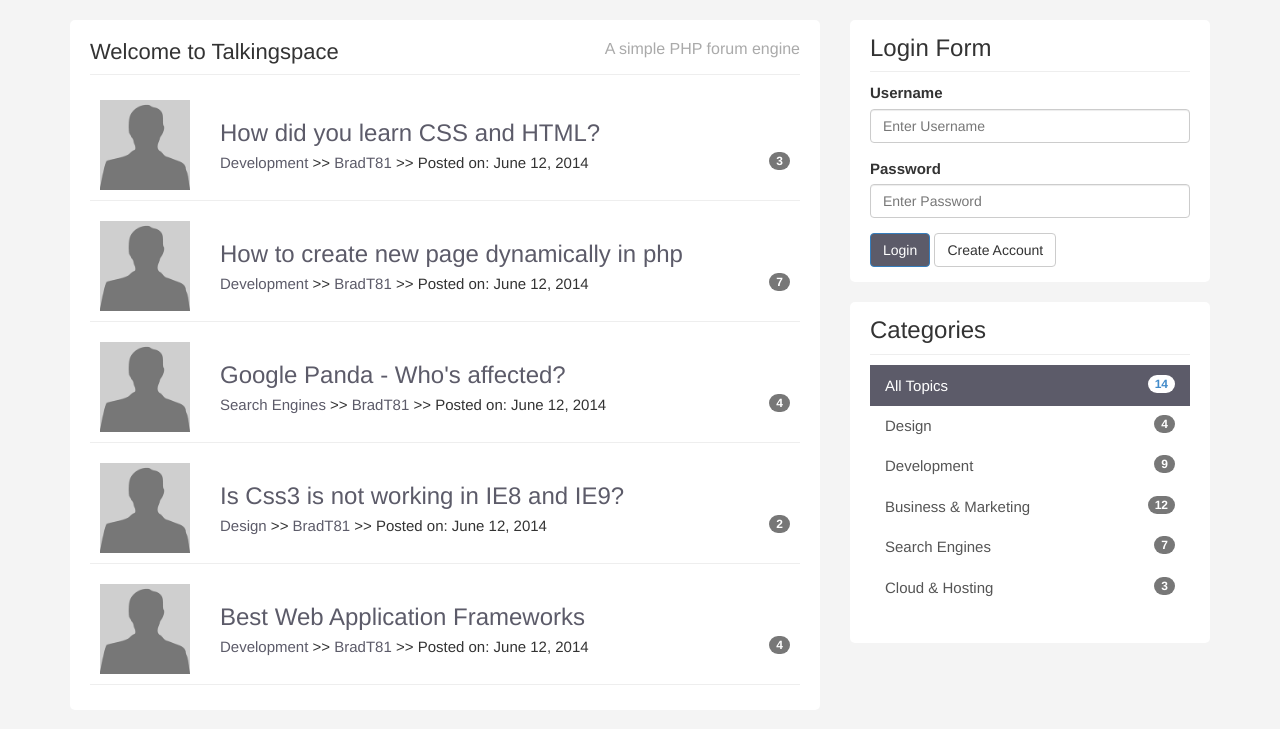
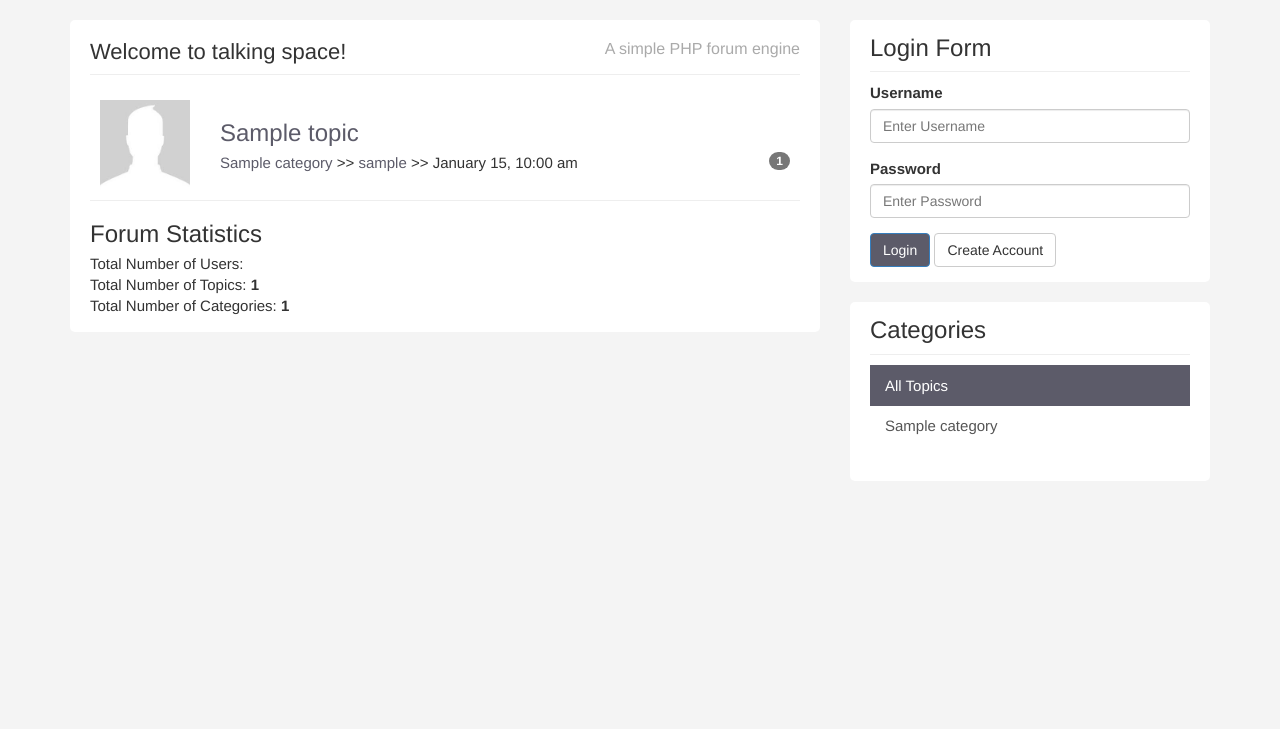
Before and after one commit to mindziukasss/talkingspace, a PHP site: page /topics.php?user=1 in a window 1280 px wide. Shown: the part 40-769 px from the top of the page. Run offline with PHP 8.4, Linux system fonts and the light colour scheme; tables that the repository leaves empty or names only in its code hold one stand-in row (values such as "Sample post"); some libraries are stand-ins or nearby versions.

Commit message:
Created topic category filters

```diff
--- a/helpers/db_helper.php
+++ b/helpers/db_helper.php
@@ -0,0 +1,20 @@
+<?php
+
+function replyCount($topic_id){
+  $db = new Database;
+  $db->query('SELECT * FROM replies WHERE topic_id = :topic_id');
+  $db->bind(':topic_id', $topic_id);
+
+  $rows = $db->resultset();
+
+  return $db->rowCount();
+}
+
+
+function getCategories(){
+  $db = new Database;
+  $db->query('SELECT * FROM categories');
+
+  $results = $db->resultset();
+  return $results;
+}
--- a/helpers/format_helper.php
+++ b/helpers/format_helper.php
@@ -12,3 +12,17 @@ function urlFormat($str){
   $str = urldecode($str);
   return $str;
 }
+
+function is_active($category){
+    if(isset($_GET['category'])){
+      if($_GET['category'] == $category){
+        return 'active';
+      } else {
+        return '';
+      }
+    } else {
+        if($category == null){
+          return 'active';
+        }
+    }
+}
--- a/index.php
+++ b/index.php
@@ -6,5 +6,8 @@ $topic = new Topic;
 
 $template = new Template('templates/frontpage.php');
 $template->topics = $topic->getAllTopics();
+$template->totalTopics = $topic->getTotalTopics();
+$template->totalCategories = $topic->getTotalCategories();
+
 
 echo $template;
--- a/libraries/Database.php
+++ b/libraries/Database.php
@@ -42,7 +42,7 @@ class Database {
           $type = PDO::PARAM_NULL;
           break;
         default :
-          $type = PDO::PARAMS_STR;
+          $type = PDO::PARAM_STR;
       }
     }
     $this->stmt->bindValue ( $param, $value, $type );
--- a/libraries/Topic.php
+++ b/libraries/Topic.php
@@ -1,5 +1,4 @@
 <?php
-
 class Topic{
 
   private $db;
@@ -9,6 +8,7 @@ class Topic{
     $this->db = new Database;
    }
 
+
     public function getAllTopics(){
     $this->db->query("SELECT topics.*, users.username, users.avatar, categories.name FROM topics
               INNER JOIN users
@@ -17,6 +17,102 @@ class Topic{
               ON topics.category_id = categories.id
               ORDER BY create_date DESC
               ");
+    $results = $this->db->resultset();
+
+    return $results;
+    }
+
+  public function getByCategory($category_id){
+    $this->db->query("SELECT topics.*, categories.*, users.username, users.avatar FROM topics
+            INNER JOIN categories
+            ON topics.category_id = categories.id
+            INNER JOIN users
+            ON topics.user_id=users.id
+            WHERE topics.category_id = :category_id
+    ");
+    $this->db->bind(':category_id', $category_id);
+
+
+    $results = $this->db->resultset();
+
+    return $results;
+  }
+
+
+  public function getByUser($user_id){
+    $this->db->query("SELECT topics.*, categories.*, users.username, users.avatar FROM topics
+            INNER JOIN categories
+            ON topics.category_id = categories.id
+            INNER JOIN users
+            ON topics.user_id=users.id
+            WHERE topics.user_id = :user_id
+    ");
+    $this->db->bind(':user_id', $user_id);
+
+
+    $results = $this->db->resultset();
+
+    return $results;
+  }
+
+
+  public function getTotalTopics(){
+    $this->db->query('SELECT * FROM topics');
+    $rows = $this->db->resultset();
+    return $this->db->rowCount();
+  }
+
+
+  public function getTotalCategories(){
+    $this->db->query('SELECT * FROM categories');
+    $rows = $this->db->resultset();
+    return $this->db->rowCount();
+  }
+
+
+  public function getCategory($category_id){
+    $this->db->query("SELECT * FROM categories WHERE id = :category_id
+    ");
+    $this->db->bind(':category_id', $category_id);
+
+
+    $row = $this->db->single();
+
+    return $row;
+  }
+
+
+  public function getTotalReplies($topic_id){
+    $this->db->query('SELECT * FROM replies WHERE topic_id = '.$topic_id);
+    $rows = $this->db->resultset();
+    return $this->db->rowCount();
+  }
+
+
+  public function getTopic($id){
+    $this->db->query("SELECT topics.*, users.username, users.name, users.avatar FROM topics
+            INNER JOIN users
+            ON topics.user_id = users.id
+            WHERE topics.id = :id
+    ");
+    $this->db->bind(':id', $id);
+
+
+    $row = $this->db->single();
+
+    return $row;
+  }
+
+
+  public function getReplies($topic_id){
+    $this->db->query("SELECT replies.*, users.* FROM replies
+            INNER JOIN users
+            ON replies.user_id = users.id
+            WHERE replies.topic_id = :topic_id
+            ORDER BY create_date ASC
+    ");
+    $this->db->bind(':topic_id', $topic_id);
+
 
     $results = $this->db->resultset();
 
--- a/templates/includes/footer.php
+++ b/templates/includes/footer.php
@@ -21,12 +21,10 @@
           <div class="block">
           <h3>Categories</h3>
           <div class="list-group">
-            <a href="#" class="list-group-item active">All Topics <span class="badge pull-right">14</span></a>
-            <a href="#" class="list-group-item">Design<span class="badge pull-right">4</span></a>
-            <a href="#" class="list-group-item">Development<span class="badge pull-right">9</span></a>
-            <a href="#" class="list-group-item">Business & Marketing <span class="badge pull-right">12</span></a>
-            <a href="#" class="list-group-item">Search Engines<span class="badge pull-right">7</span></a>
-            <a href="#" class="list-group-item">Cloud & Hosting <span class="badge pull-right">3</span></a>
+            <a href="topics.php" class="list-group-item <?php echo is_active(null); ?>">All Topics <span class="badge pull-right"></span></a>
+          <?php foreach(getCategories() as $category) : ?>
+            <a href="topics.php?category=<?php echo $category->id; ?>" class="list-group-item <?php echo is_active($category->id); ?>"><?php echo $category->name; ?> </a>
+          <?php endforeach; ?>
           </div>
         </div>
         </div>
--- a/templates/includes/header.php
+++ b/templates/includes/header.php
@@ -10,6 +10,12 @@
     <link href="<?php echo BASE_URI; ?>templates/css/bootstrap.css" rel="stylesheet">
     <!-- Custom styles for this template -->
     <link href="<?php echo BASE_URI; ?>templates/css/custom.css" rel="stylesheet">
+
+    <?php
+    if(!isset($title)){
+      $title = SITE_TITLE;
+    }
+    ?>
   </head>
 
   <body>
@@ -40,7 +46,7 @@
       <div class="col-md-8">
         <div class="main-col">
           <div class="block">
-            <h1 class="pull-left">Welcome to Talkingspace</h1>
+            <h1 class="pull-left"><?php echo $title; ?></h1>
             <h4 class="pull-right">A simple PHP forum engine</h4>
             <div class="clearfix"></div>
             <hr>
--- a/templates/topics.php
+++ b/templates/topics.php
@@ -1,87 +1,35 @@
 <?php include('includes/header.php'); ?>
+
 <ul id="topics">
+<?php if($topics) : ?>
+  <?php foreach($topics as $topic) : ?>
   <li class="topic">
     <div class="row">
       <div class="col-md-2">
-      <img class="avatar pull-left" src="img/gravatar.jpg" />
+        <img class="avatar pull-left" src="images/avatars/avatar1.jpg"<?php echo $topic->avatar; ?> />
       </div>
       <div class="col-md-10">
         <div class="topic-content pull-right">
-        <h3><a href="topic.html">How did you learn CSS and HTML?</a></h3>
+          <h3><a href="topic.php"><?php echo $topic->title; ?></a></h3>
             <div class="topic-info">
-          <a href="category.html">Development</a> >> <a href="profile.html">BradT81</a> >> Posted on: June 12, 2014
-          <span class="badge pull-right">3</span>
+              <a href="topics.php?category=<?php echo urlFormat($topic->category_id); ?>"><?php echo $topic->name; ?></a> >>
+              <a href="topics.php?user=<?php echo urlFormat($topic->user_id); ?>"><?php echo $topic->username; ?></a> >>
+              <?php echo formatDate($topic->create_date); ?>
+              <span class="badge pull-right"><?php echo replyCount($topic->id); ?></span>
             </div>
         </div>
       </div>
     </div>
   </li>
-<li class="topic">
-  <div class="row">
-    <div class="col-md-2">
-      <img class="avatar pull-left" src="img/gravatar.jpg" />
-    </div>
-    <div class="col-md-10">
-      <div class="topic-content pull-right">
-        <h3><a href="topic.html">How to create new page dynamically in php</a> </h3>
-        <div class="topic-info">
-          <a href="category.html">Development</a> >> <a href="profile.html">BradT81</a> >> Posted on: June 12, 2014
-          <span class="badge pull-right">7</span>
-        </div>
-      </div>
-    </div>
-  </div>
-</li>
-<li class="topic">
-  <div class="row">
-    <div class="col-md-2">
-      <img class="avatar pull-left" src="img/gravatar.jpg" />
-    </div>
-    <div class="col-md-10">
-      <div class="topic-content pull-right">
-        <h3><a href="topic.html">Google Panda - Who's affected?</a></h3>
-        <div class="topic-info">
-          <a href="category.html">Search Engines</a> >> <a href="profile.html">BradT81</a> >> Posted on: June 12, 2014
-          <span class="badge pull-right">4</span>
-        </div>
-      </div>
-    </div>
-  </div>
-</li>
-<li class="topic">
-  <div class="row">
-    <div class="col-md-2">
-      <img class="avatar pull-left" src="img/gravatar.jpg" />
-    </div>
-    <div class="col-md-10">
-      <div class="topic-content pull-right">
-        <h3><a href="topic.html">Is Css3 is not working in IE8 and IE9?</a></h3>
-        <div class="topic-info">
-          <a href="category.html">Design</a> >> <a href="profile.html">BradT81</a> >> Posted on: June 12, 2014
-          <span class="badge pull-right">2</span>
-        </div>
-      </div>
-    </div>
-  </div>
-</li>
-<li class="topic">
-  <div class="row">
-    <div class="col-md-2">
-      <img class="avatar pull-left" src="templates/img/gravatar.jpg" />
-    </div>
-    <div class="col-md-10">
-      <div class="topic-content pull-right">
-        <h3><a href="topic.html">Best Web Application Frameworks</a></h3>
-        <div class="topic-info">
-          <a href="category.html">Development</a> >> <a href="profile.php">BradT81</a> >> Posted on: June 12, 2014
-          <span class="badge pull-right">4</span>
-        </div>
-      </div>
-    </div>
-  </div>
-</li>
+  <?php endforeach ; ?>
 </ul>
-
-
-
+<?php else : ?>
+  <p>No Topics To Display</p>
+<?php endif; ?>
+  <h3>Forum Statistics</h3>
+<ul>
+  <li>Total Number of Users: <strong></strong></li>
+  <li>Total Number of Topics: <strong><?php echo $totalTopics; ?></strong></li>
+  <li>Total Number of Categories: <strong><?php echo $totalCategories; ?></strong></li>
+</ul>
 <?php include('includes/footer.php'); ?>
--- a/topics.php
+++ b/topics.php
@@ -2,5 +2,21 @@
 
 <?php
 
+$topic = new Topic;
+$category = isset($_GET['category']) ? $_GET['category'] : null;
+
 $template = new Template('templates/topics.php');
+
+if(isset($category)){
+  $template->topics = $topic->getByCategory($category);
+  $template->title = 'Posts In"'.$topic->getCategory($category)->name.'"';
+}
+
+if(!isset($category)) {
+  $template->topics = $topic->getAllTopics();
+
+}
+
+$template->totalTopics = $topic->getTotalTopics();
+$template->totalCategories = $topic->getTotalCategories();
 echo $template;
```
Also changed, not shown: templates/frontpage.php (+5 -5 lines), images/avatars/avatar1.jpg (added), templates/img/gravatar.jpg (deleted). Lines whose indentation alone changed are shown as unchanged.
